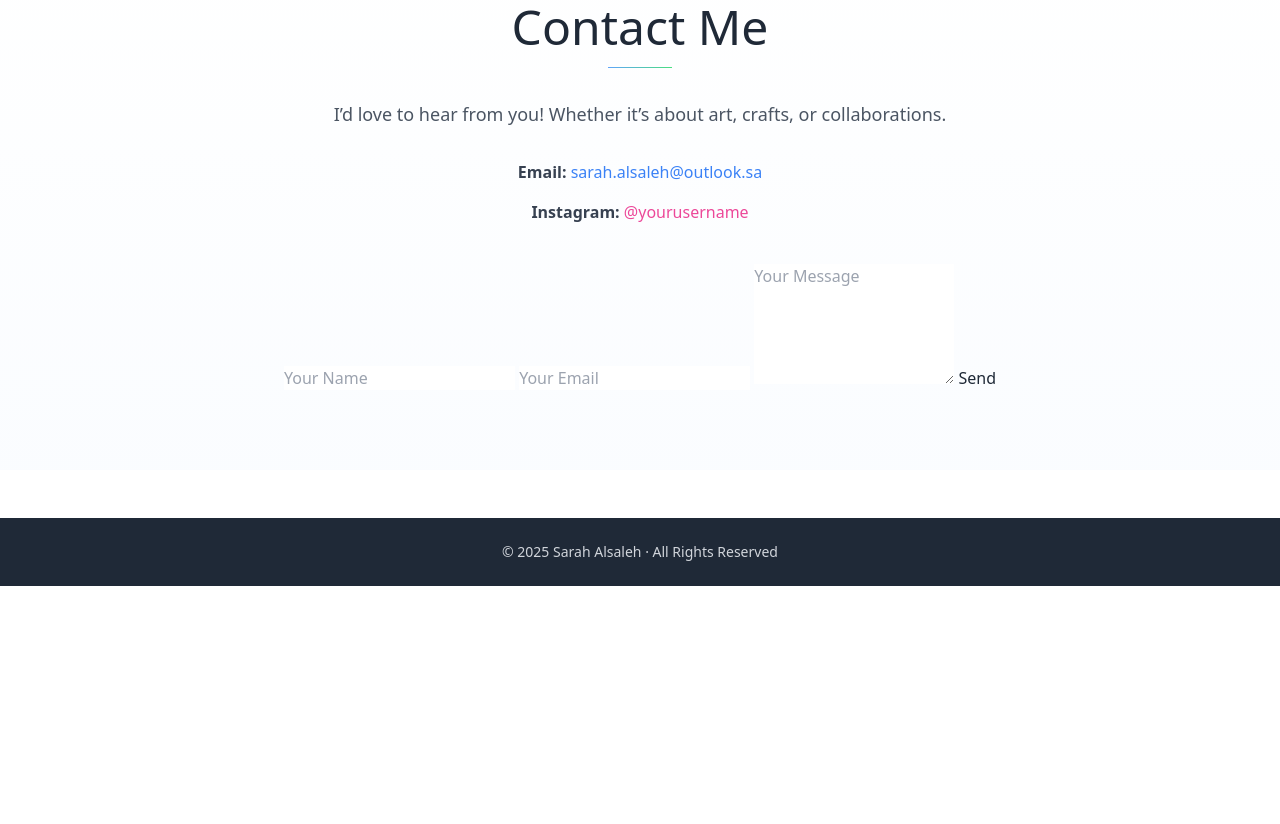
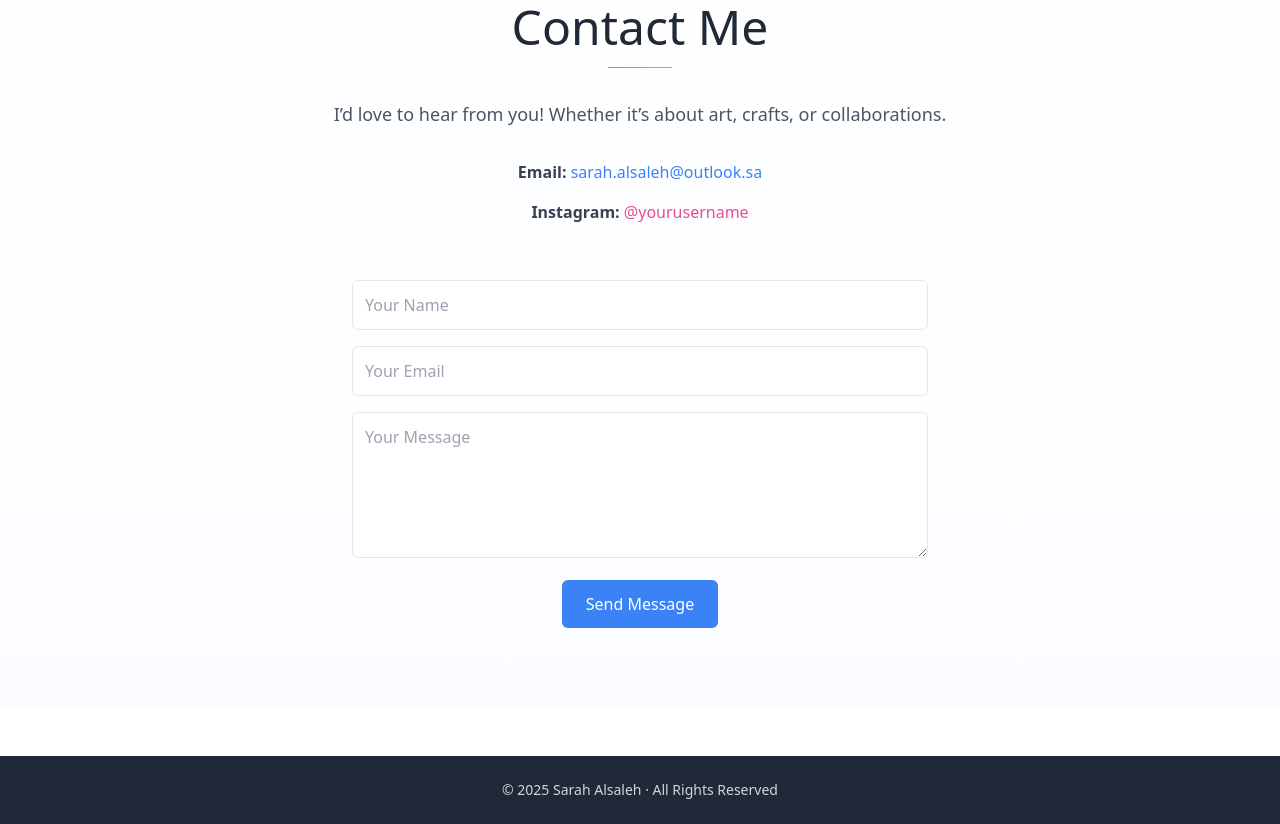
Before and after one commit to physicsmajor2023-spec/portfolio-sarah, a plain HTML site: page index.html in a window 1280 px wide. Shown: the part 6150-6974 px from the top of the page. Before the commit the page ends 6736 px from the top, so only its background shows below. Drawn offline with nearby package versions, Linux system fonts and the light colour scheme.

Commit message:
Update index.html

```diff
--- a/index.html
+++ b/index.html
@@ -303,7 +303,6 @@
     </div>
   </div>
 </section>
-
 <!-- CONTACT -->
 <section id="contact" class="py-20 px-6 bg-gradient-to-b from-white to-blue-50/30">
   <div class="max-w-4xl mx-auto text-center">
@@ -328,15 +327,43 @@
     </div>
 
     <!-- نموذج رسالة -->
-<form action="https://formspree.io/f/mnnbdakn" method="POST">
-  <input type="text" name="name" placeholder="Your Name" required>
-  <input type="email" name="email" placeholder="Your Email" required>
-  <textarea name="message" rows="5" placeholder="Your Message" required></textarea>
-  <button type="submit">Send</button>
-</form>
+    <form action="https://formspree.io/f/mnnbdakn" method="POST" class="mt-10 space-y-4 max-w-xl mx-auto">
+      <!-- إعادة التوجيه بعد الإرسال -->
+      <input type="hidden" name="_next" value="https://physicsmajor2023-spec.github.io/portfolio-sarah/#contact">
+
+      <input
+        type="text"
+        name="name"
+        placeholder="Your Name"
+        class="w-full p-3 border border-gray-200 rounded-md focus:outline-none focus:ring-2 focus:ring-blue-300"
+        required
+      >
+
+      <input
+        type="email"
+        name="email"
+        placeholder="Your Email"
+        class="w-full p-3 border border-gray-200 rounded-md focus:outline-none focus:ring-2 focus:ring-blue-300"
+        required
+      >
+
+      <textarea
+        name="message"
+        rows="5"
+        placeholder="Your Message"
+        class="w-full p-3 border border-gray-200 rounded-md focus:outline-none focus:ring-2 focus:ring-blue-300"
+        required
+      ></textarea>
+
+      <button
+        type="submit"
+        class="px-6 py-3 bg-blue-500 text-white rounded-md hover:bg-blue-600 transition-colors"
+      >
+        Send Message
+      </button>
+    </form>
   </div>
 </section>
-
 
 
 <!-- FOOTER -->
```
